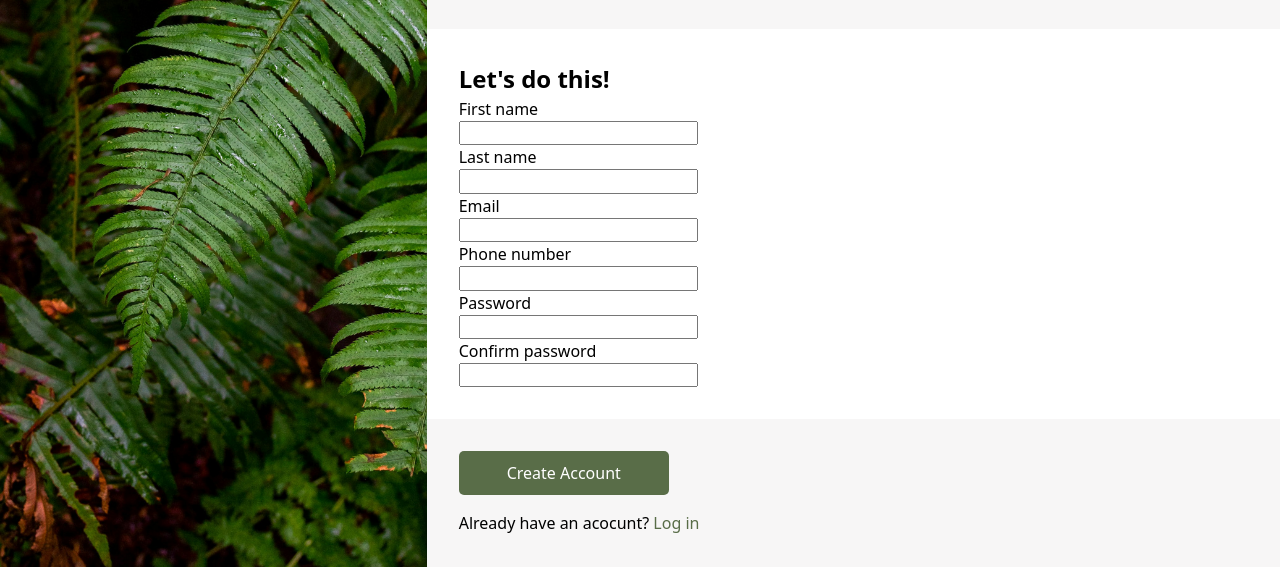
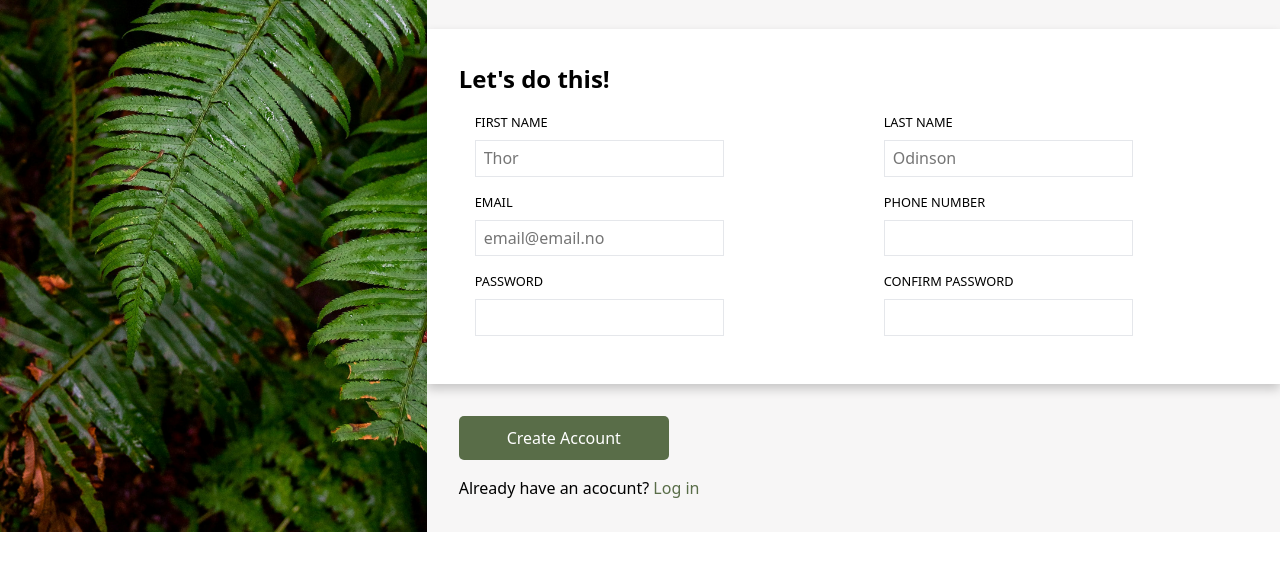
Before and after one commit to evzistara/signup-form, a website: page index.html in a window 1280 px wide. Shown: the part 295-862 px from the top of the page. After the commit the page ends 827 px from the top, so only its background shows below. Drawn offline with nearby package versions, Linux system fonts and the light colour scheme.

Commit message:
Add styling of form, add function to check passwords

```diff
--- a/index.html
+++ b/index.html
@@ -21,33 +21,63 @@
             <br>
             <p>You <span>know</span> you want to.</p>
         </div>
+
         <form action="" method="get">
+            <div class="form-container">
             <h2>Let's do this!</h2>
-            <div class="flex">
+            <fieldset class="flex">
+                <p>
                 <label for="first-name">First name</label>
-                <input type="text" name="first-name" id="first-name">
+                <input type="text" name="first-name" id="first-name" placeholder="Thor" required>
+                </p>
+                <p>
                 <label for="last-name">Last name</label>
-                <input type="text" id="last-name" name="last-name">
-            </div>
-            <div class="flex">
+                <input type="text" id="last-name" name="last-name" placeholder="Odinson" required>
+            </p>
+            </fieldset>
+            <fieldset class="flex">
+                <p>
                 <label for="email">Email</label>
-                <input type="email" id="email" name="email">
+                <input type="email" id="email" name="email" placeholder="email@email.no" required>
+                </p>
+                <p>
                 <label for="phone-numer">Phone number</label>
-                <input type="tel" id="phone-number" name="phone-number">
-            </div>
-            <div class="flex">
+                <input type="tel" id="phone-number" name="phone-number" required>
+           </p>
+            </fieldset>
+            <fieldset class="flex">
+            <p>
                 <label for="password">Password</label>
-                <input type="password" id="password" name="password">
+                <input type="password" id="password" name="password" required>
+                </p>
+                <p>
                 <label for="confirm-password">Confirm password</label>
-                <input type="password" id="confirm-password" name="confirm-password">
-            </div>
-        </form>
+                <input type="password" id="confirm-password" name="confirm-password" required>
+            </p>
+            </fieldset>
+       </div>
         <div class="account">
             <button type="submit">Create Account</button>
 
             <p>Already have an acocunt? <a href="#">Log in</a></p>
         </div>
+ </form>
+    </section>
+    <script>
+        const form = document.querySelector('form');
 
-    </section>
+
+        const password = document.getElementById('password');
+        const confirmPassword = document.getElementById('confirm-password');
+        form.addEventListener('submit', (event) => {
+            event.preventDefault();
+            if(password.value !== confirmPassword.value) {
+                alert('Passwords do not match');
+            } else {
+                alert('Account created');
+            }
+        });
+
+    </script>
 </body>
 </html>
--- a/style.css
+++ b/style.css
@@ -62,7 +62,7 @@ img{
 }
 
 button{
-    background-color: #596D48;
+    background-color: rgba(89, 109, 72, 1);
     color: white;
     border: none;
     border-radius: 5px;
@@ -86,9 +86,15 @@ button{
 span{
     font-style: italic;
 }
-form{
+.form-container{
     background-color: white;
     padding: 2rem;
+    box-shadow: 0 5px 10px rgba(0, 0, 0, 0.2);
+}
+fieldset{
+    border: none;
+    padding: 0;
+    margin: 1rem;
 }
 label{
     display: block;
@@ -101,3 +107,34 @@ a{
     color:#596D48;
     text-decoration: none;
 }
+
+input {
+    border: 1px solid #E5E7EB;
+    padding: 0.5rem;
+}
+
+input:focus{
+    border: 1px solid rgb(64, 188, 219);
+    outline: none;
+}
+input:user-valid{
+    border: 1px solid green;
+}
+input:user-invalid{
+    border: 1px solid red;
+}
+
+.flex{
+    display: flex;
+    gap: 10rem;
+
+}
+label {
+    text-transform:uppercase;
+    font-size: 0.8rem;
+    margin-bottom: 0.5rem;
+}
+
+button:hover {
+    background-color: rgba(89, 109, 72, 0.8);
+}
```
